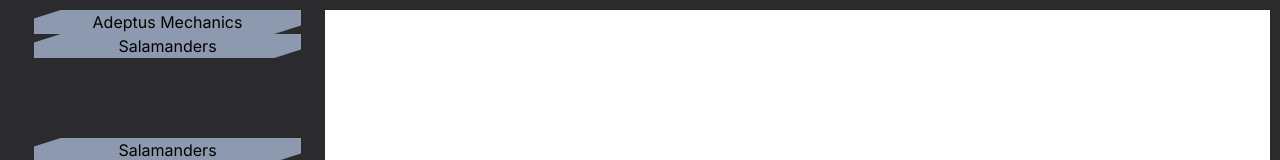
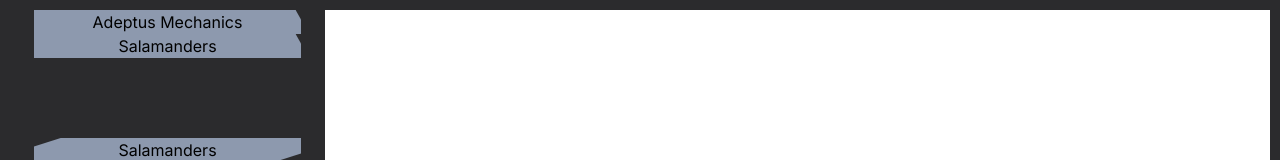
Before and after one commit to stevengmorrell/tableboss-ui, a React (Create React App) app: page /overlay in a window 1280 px wide. Shown: the top 160 px of the page. Built offline with nearby package versions, Linux system fonts and the light colour scheme; no server answers; the database is empty.

Commit message:
Figured out clip path polygon. Each pari of numbers is a set of coords, x then y. The % refers to how far from the top left you ant th coord to be. You make an object you want to see with the coords.

```diff
--- a/src/components/NamePlate/NamePlate.js
+++ b/src/components/NamePlate/NamePlate.js
@@ -7,20 +7,21 @@
   return (
     <Box>
       <Box component="span" sx={{ color: "#FFFFFF" }}>{name}</Box>
-      <Grid display="flex" justifyContent="center" alignItems="center"
+      <Box display="flex" justifyContent="center" alignItems="center"
         sx={{
            textTransform: "none",
            backgroundColor: "#8d99ae",
            borderRadius: "0px",
-           clipPath: "polygon(100% 0, 100% 65%, 90% 100%, 0 100%, 0 35%, 10% 0)",
-           //(0 100%, 65% 100%, 100% 90%, 100% 0, 35% 0, 0 10%)
+           clipPath: "polygon(98% 0, 100% 40%, 100% 100%, 0 100%, 0 0)",
+           //"polygon(80% 0, 100% 15%, 100% 100%, 0 100%, 0 0)",
+           //"polygon(100% 0, 100% 65%, 90% 100%, 0 100%, 0 35%, 10% 0)",
            color: "#000000",
            fontSize: "2",
            alignText: "center"
 
         }}
        >
-       {army}</Grid>
+       {army}</Box>
     </Box>
   );
 };
```
